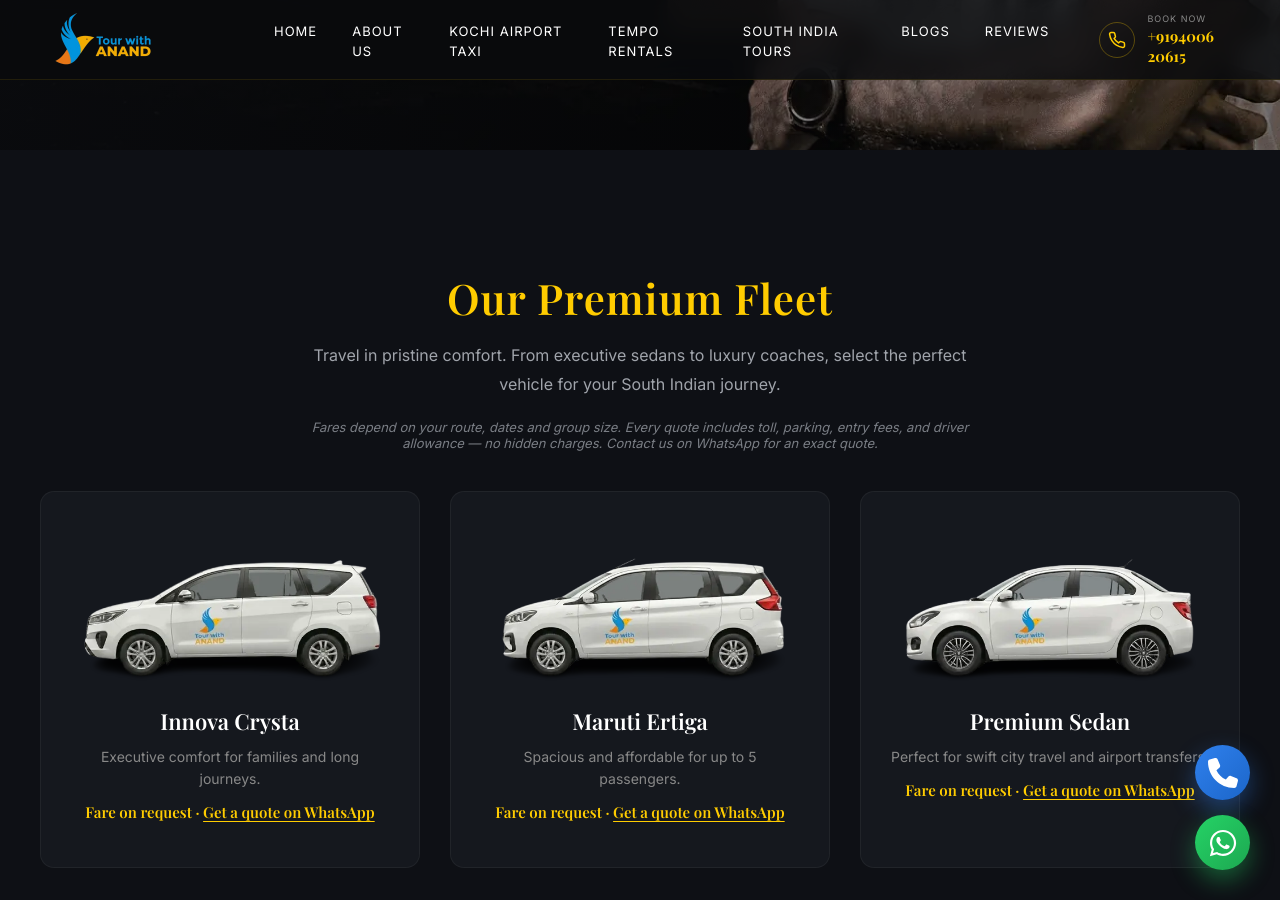
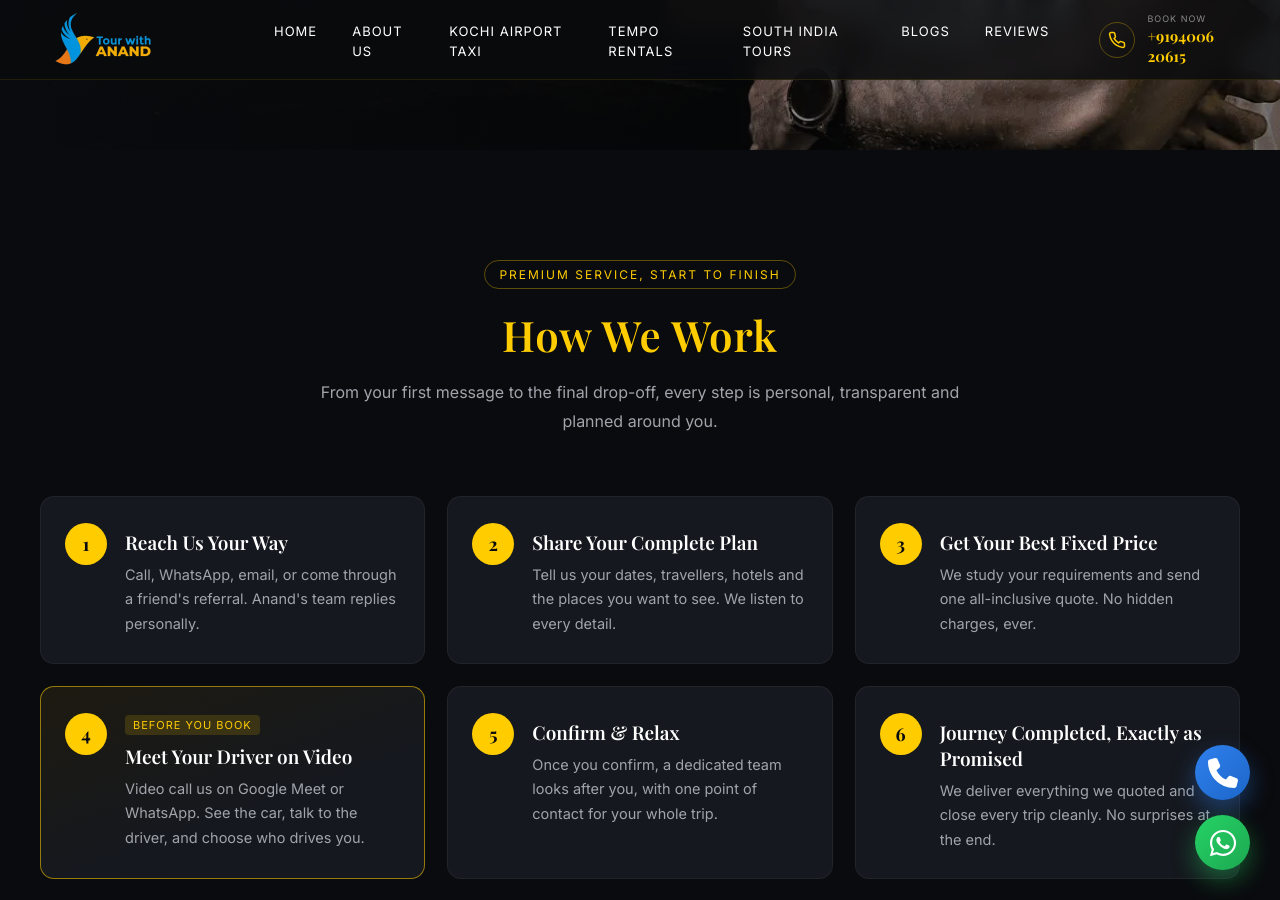
Before and after one commit to tourwithanand/tourwithanand-com, a Jekyll site: the page built from index.md, in a window 1280 px wide and 900 px high, scrolled down 750 px. Built offline with Jekyll 4.4.1, drawn with Linux system fonts in a browser that asks for light colours; some of the changed text lies outside the part shown.

Commit message:
Add 'How We Work' sales-process section after the homepage banner
Six-step process (reach us, share plan, fixed all-inclusive quote,
video call to meet the driver, dedicated service, trip completed as
promised) with a Book a Video Call / Call Anand CTA. Vertical timeline
on mobile, 3x2 card grid on desktop.

Co-Authored-By: Claude Opus 5.5 <noreply@anthropic.com>
Claude-Session: https://claude.ai/code/session_01V9S5yJyFeSpGQmQTpdF1A8

```diff
--- a/index.md
+++ b/index.md
@@ -53,6 +53,65 @@ description: "24/7 Kochi (Cochin) Airport taxi and private Kerala & South India
     <h1>Kochi Airport Taxi & South India Tours</h1>
     <p>Personalized journeys across Kerala and Tamil Nadu with premium vehicles and unmatched hospitality.</p>
     <a href="https://wa.me/919400620615" class="luxury-btn">Plan Your Journey</a>
+  </div>
+</section>
+
+<section class="process-section" id="how-we-work">
+  <div class="section-container">
+    <span class="process-kicker">Premium service, start to finish</span>
+    <h2 class="section-title">How We Work</h2>
+    <p class="section-subtitle">From your first message to the final drop-off, every step is personal, transparent and planned around you.</p>
+
+    <ol class="process-steps">
+      <li class="process-step">
+        <span class="step-num">1</span>
+        <div class="step-body">
+          <h3>Reach Us Your Way</h3>
+          <p>Call, WhatsApp, email, or come through a friend's referral. Anand's team replies personally.</p>
+        </div>
+      </li>
+      <li class="process-step">
+        <span class="step-num">2</span>
+        <div class="step-body">
+          <h3>Share Your Complete Plan</h3>
+          <p>Tell us your dates, travellers, hotels and the places you want to see. We listen to every detail.</p>
+        </div>
+      </li>
+      <li class="process-step">
+        <span class="step-num">3</span>
+        <div class="step-body">
+          <h3>Get Your Best Fixed Price</h3>
+          <p>We study your requirements and send one all-inclusive quote. No hidden charges, ever.</p>
+        </div>
+      </li>
+      <li class="process-step step-highlight">
+        <span class="step-num">4</span>
+        <div class="step-body">
+          <span class="step-badge">Before you book</span>
+          <h3>Meet Your Driver on Video</h3>
+          <p>Video call us on Google Meet or WhatsApp. See the car, talk to the driver, and choose who drives you.</p>
+        </div>
+      </li>
+      <li class="process-step">
+        <span class="step-num">5</span>
+        <div class="step-body">
+          <h3>Confirm &amp; Relax</h3>
+          <p>Once you confirm, a dedicated team looks after you, with one point of contact for your whole trip.</p>
+        </div>
+      </li>
+      <li class="process-step">
+        <span class="step-num">6</span>
+        <div class="step-body">
+          <h3>Journey Completed, Exactly as Promised</h3>
+          <p>We deliver everything we quoted and close every trip cleanly. No surprises at the end.</p>
+        </div>
+      </li>
+    </ol>
+
+    <div class="process-cta">
+      <a href="https://wa.me/919400620615?text=Hello%20Anand,%20I%20would%20like%20a%20video%20call%20to%20discuss%20my%20trip%20and%20meet%20the%20driver." class="luxury-btn">Book a Video Call</a>
+      <a href="tel:+919400620615" class="luxury-btn-outline">Call Anand</a>
+    </div>
   </div>
 </section>
 
@@ -437,6 +496,37 @@ description: "24/7 Kochi (Cochin) Airport taxi and private Kerala & South India
 /* --- HOMEPAGE: desktop slide headings keep the original H1 look (single real H1 is in the mobile hero) --- */
 .hero-content .hero-heading { font-size: 58px; color: #fff; margin: 0 0 20px; line-height: 1.1; font-family: 'Playfair Display', Georgia, serif; font-weight: 600; letter-spacing: 0; }
 
+/* --- HOMEPAGE: "How We Work" sales process --- */
+.process-section { padding: 110px 0; background: #0a0b0e; width: 100vw; text-align: center; }
+.process-kicker { display: inline-block; color: #ffcc00; font-size: 12px; letter-spacing: 2px; text-transform: uppercase; border: 1px solid rgba(255,204,0,0.35); border-radius: 30px; padding: 6px 14px; margin-bottom: 18px; }
+.process-steps { list-style: none; margin: 0 auto; padding: 0; display: grid; grid-template-columns: repeat(3, 1fr); gap: 22px; text-align: left; counter-reset: none; }
+.process-step { display: flex; gap: 18px; align-items: flex-start; background: #15181e; border: 1px solid rgba(255,255,255,0.05); border-radius: 14px; padding: 26px 24px; transition: border-color 0.3s ease; }
+.process-step:hover { border-color: rgba(255,204,0,0.4); }
+.step-num { flex: 0 0 42px; height: 42px; border-radius: 50%; background: #ffcc00; color: #0a0b0e; font-weight: 700; font-size: 18px; display: flex; align-items: center; justify-content: center; font-family: 'Playfair Display', Georgia, serif; }
+.step-body h3 { color: #fff; font-size: 19px; margin: 6px 0 8px; }
+.step-body p { color: #a0a4ab; font-size: 14.5px; line-height: 1.7; margin: 0; }
+.step-highlight { border-color: rgba(255,204,0,0.55); background: linear-gradient(160deg, #1d1a10 0%, #15181e 60%); }
+.step-badge { display: inline-block; background: rgba(255,204,0,0.15); color: #ffcc00; font-size: 11px; letter-spacing: 1px; text-transform: uppercase; border-radius: 4px; padding: 3px 8px; }
+.step-badge + h3 { margin-top: 8px; }
+.process-cta { display: flex; gap: 14px; justify-content: center; flex-wrap: wrap; margin-top: 40px; }
+
+@media (max-width: 1024px) { .process-steps { grid-template-columns: repeat(2, 1fr); } }
+@media (max-width: 768px) {
+  .process-section { padding: 20px 0 70px; }
+  .process-section .section-container { padding: 0 20px; }
+  .process-section .section-subtitle { margin-bottom: 34px; }
+  /* Vertical timeline on mobile */
+  .process-steps { grid-template-columns: 1fr; gap: 0; position: relative; }
+  .process-steps::before { content: ''; position: absolute; left: 20px; top: 24px; bottom: 24px; width: 2px; background: linear-gradient(#ffcc00, rgba(255,204,0,0.15)); }
+  .process-step { background: transparent; border: 0; border-radius: 0; padding: 0 0 26px; gap: 16px; position: relative; }
+  .process-step:last-child { padding-bottom: 0; }
+  .step-num { position: relative; z-index: 1; box-shadow: 0 0 0 5px #0a0b0e; }
+  .step-body h3 { font-size: 18px; margin-top: 9px; }
+  .step-highlight .step-body { background: linear-gradient(160deg, #1d1a10 0%, #15181e 70%); border: 1px solid rgba(255,204,0,0.5); border-radius: 12px; padding: 14px 16px; margin-top: -4px; }
+  .step-highlight .step-body h3 { margin-top: 8px; }
+  .process-cta .luxury-btn, .process-cta .luxury-btn-outline { width: 100%; text-align: center; }
+}
+
 /* --- HOMEPAGE: popular routes + tour packages link grids --- */
 .routes-section { padding: 120px 0; background: #0a0b0e; width: 100vw; }
 .packages-section { padding: 120px 0; background: #0e1015; width: 100vw; }
```
